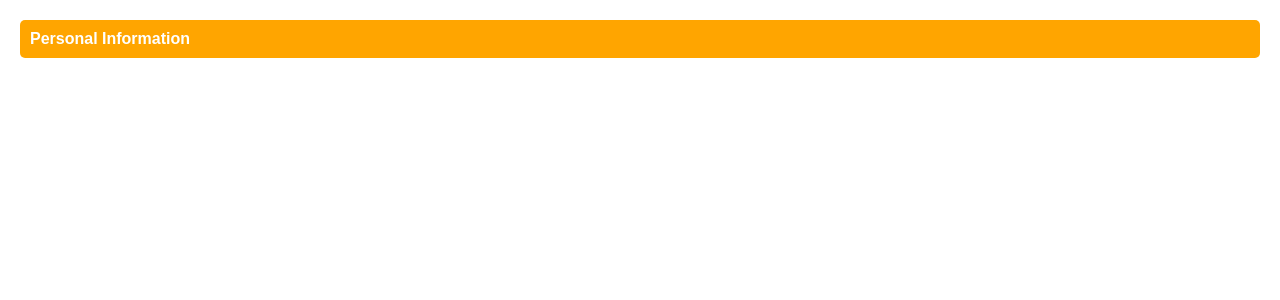
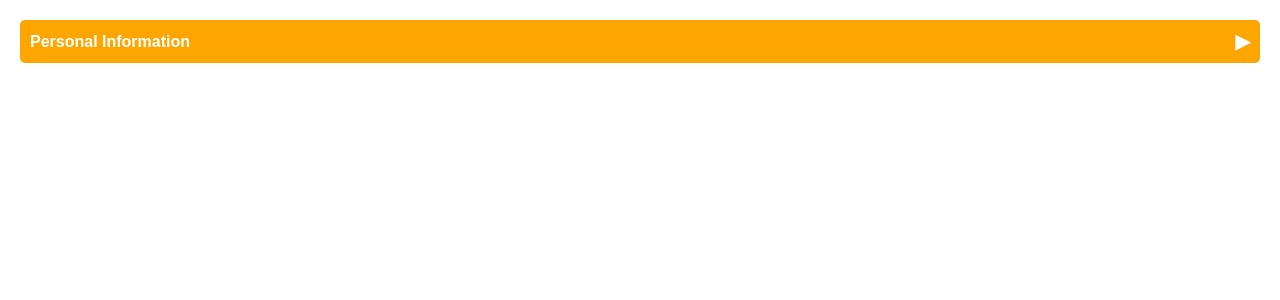
Before and after one commit to CdawgfromtheAncientLands/cc_15, a React (Create React App) app in the folder my-app/: page / in a window 1280 px wide. Shown: the top 300 px of the page. Built offline with nearby package versions, Linux system fonts and the light colour scheme.

Commit message:
Added animated arrow to dropdown boxes.

```diff
--- a/my-app/src/App.css
+++ b/my-app/src/App.css
@@ -14,6 +14,9 @@
   cursor: pointer;
   font-weight: bold;
   border-radius: 5px;
+  display: flex;
+  justify-content: space-between;
+  align-items: center;
 }
 
 .dropdown-content {
@@ -21,6 +24,21 @@
   border-radius: 5px;
   padding: 10px;
   margin-top: 5px;
+  transition: max-height 0.3s ease-out;
+  overflow: hidden;
+}
+
+.arrow {
+  font-size: 1.2em;
+  transition: transform 0.3s ease-out;
+}
+
+.arrow.right {
+  transform: rotate(0deg);
+}
+
+.arrow.down {
+  transform: rotate(90deg);
 }
 
 h2, h3 {
--- a/my-app/src/components/PII-elements.js
+++ b/my-app/src/components/PII-elements.js
@@ -10,12 +10,12 @@ const PersonalInfo = () => {
   return (
     <div className="dropdown">
       <div className="dropdown-label" onClick={toggleDropdown}>
-        Personal Information
+        Personal Information <span className={isOpen ? 'arrow down' : 'arrow right'}>▶</span>
       </div>
       {isOpen && (
         <div className="dropdown-content">
           <h2>Collin Russell</h2>
-          <p>Biography: A passionate and emotionally-aware artist who turned to programming as a source of easy cash in these hard times.</p>
+          <p>A passionate and emotionally-aware artist who turned to programming as a source of easy cash in these hard times.</p>
           <p>I can be contacted at SuperCollin123456789@hotmoose.net, and my phone number is 221-221-2221.</p>
           <p>LinkedIn: <a href="https://www.linkedin.com/in/johndoe">Collin Russell</a></p>
         </div>
```
